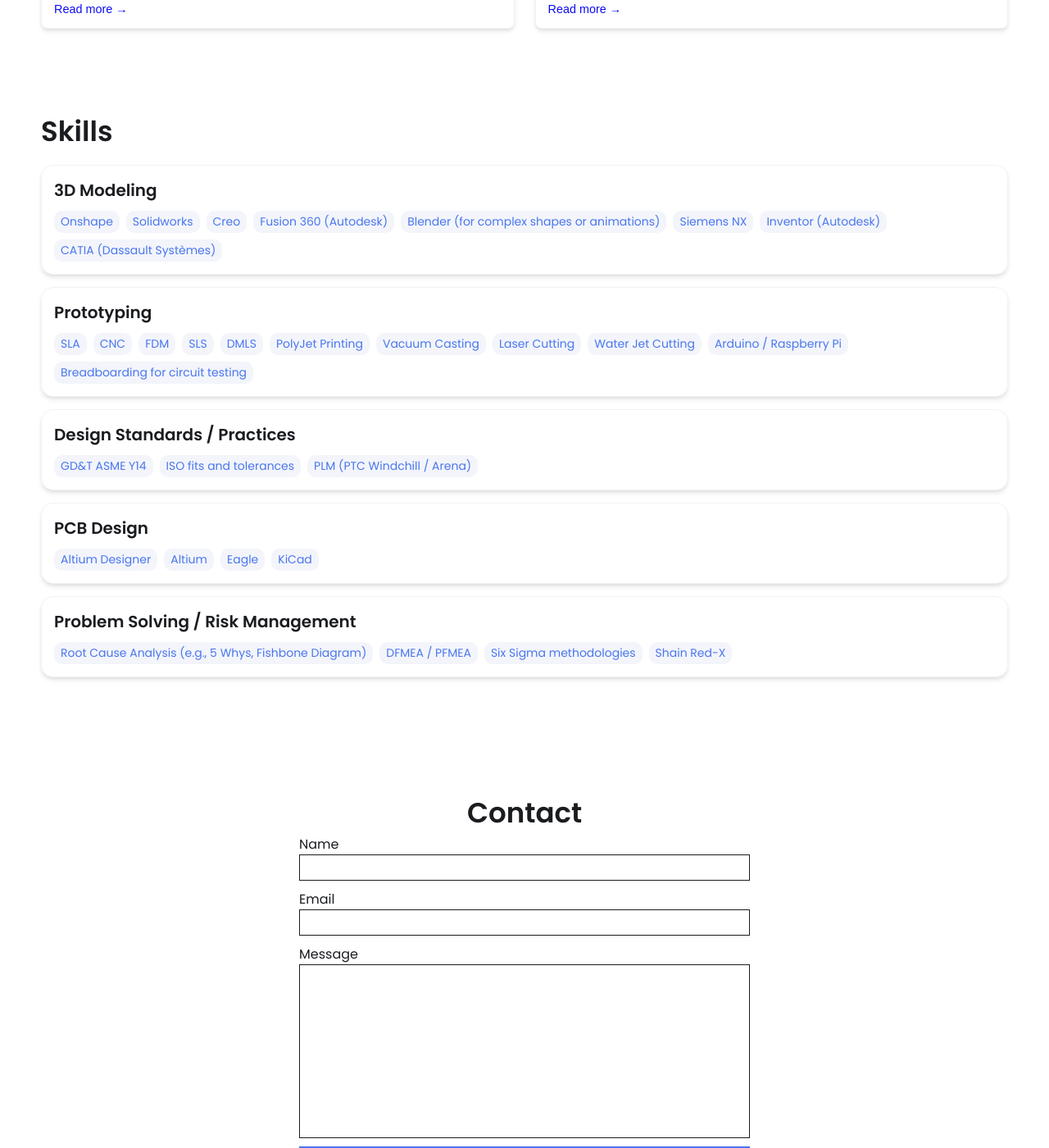
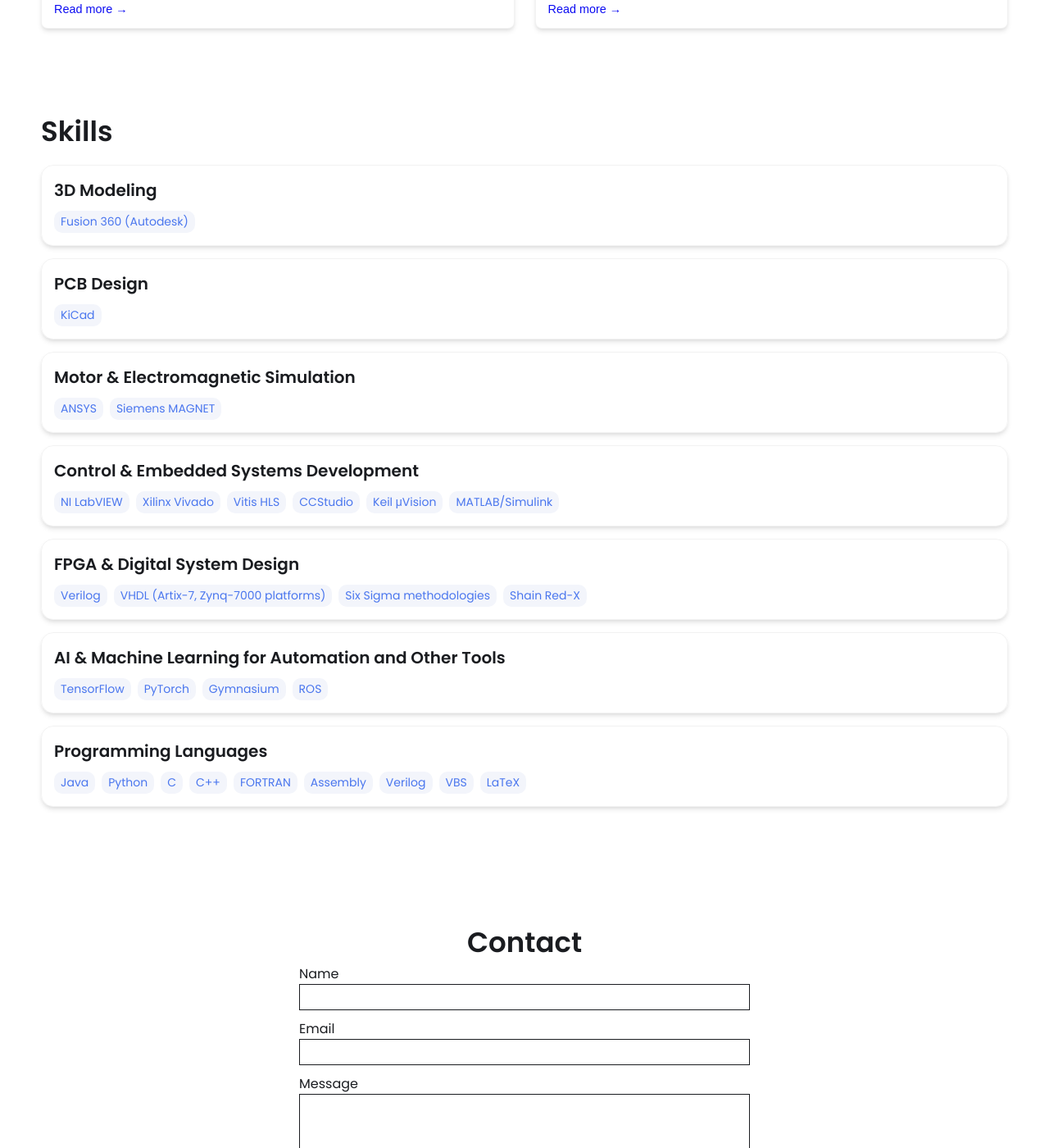
Before and after one commit to vk24940/vk24940.github.io, a Jekyll site: the page built from index.html, in a window 1280 px wide and 1400 px high, scrolled down 1491 px. Shown: the whole window at 82% size. Built offline with Jekyll 4.4.1, drawn with Linux system fonts in a browser that asks for light colours.

Commit message:
Update _config.yml

```diff
--- a/_config.yml
+++ b/_config.yml
@@ -31,7 +31,7 @@ resume-url: /assets/resume/resume.pdf #https://drive.google.com/file/d/13Z3duVzh
 external-links:    # input only your own url slug. The icons with missing entries will not appear.
   linkedin: test    # https://www.linkedin.com/in/{your url slug}
   github: leea12    # https://github.com/{your url slug}
-  stackoverflow: test      # https://stackoverflow.com/users/{your url slug}
+  stackoverflow: #test      # https://stackoverflow.com/users/{your url slug}
   medium:            # https://medium.com/@{your url slug}
   x-twitter:   # https://x.com/{your url slug}
   threads:            # https://threads.net/@{your url slug}
@@ -45,44 +45,45 @@ external-links:    # input only your own url slug. The icons with missing entrie
 skills:
   - category: 3D Modeling
     tools:
-    - Onshape
-    - Solidworks
-    - Creo
     - Fusion 360 (Autodesk)
-    - Blender (for complex shapes or animations)
-    - Siemens NX
-    - Inventor (Autodesk)
-    - CATIA (Dassault Systèmes)
-  - category: Prototyping
-    tools:
-    - SLA
-    - CNC
-    - FDM
-    - SLS
-    - DMLS
-    - PolyJet Printing
-    - Vacuum Casting
-    - Laser Cutting
-    - Water Jet Cutting
-    - Arduino / Raspberry Pi
-    - Breadboarding for circuit testing
-  - category: Design Standards / Practices
-    tools:
-    - GD&T ASME Y14
-    - ISO fits and tolerances
-    - PLM (PTC Windchill / Arena)
   - category: PCB Design
     tools:
-    - Altium Designer
-    - Altium
-    - Eagle
     - KiCad
-  - category: Problem Solving / Risk Management
+  - category: Motor & Electromagnetic Simulation
     tools:
-    - Root Cause Analysis (e.g., 5 Whys, Fishbone Diagram)
-    - DFMEA / PFMEA
+    - ANSYS
+    - Siemens MAGNET
+  - category: Control & Embedded Systems Development
+    tools:
+    - NI LabVIEW
+    - Xilinx Vivado
+    - Vitis HLS
+    - CCStudio
+    - Keil μVision
+    - MATLAB/Simulink
+  - category: FPGA & Digital System Design
+    tools:
+    - Verilog
+    - VHDL (Artix-7, Zynq-7000 platforms)
     - Six Sigma methodologies
     - Shain Red-X
+  - category: AI & Machine Learning for Automation and Other Tools
+    tools:
+    - TensorFlow
+    - PyTorch
+    - Gymnasium
+    - ROS
+  - category: Programming Languages
+    tools:
+    - Java
+    - Python
+    - C
+    - C++
+    - FORTRAN
+    - Assembly
+    - Verilog
+    - VBS
+    - LaTeX
 
 
 # Contact Form Setup. Setup an account and copy over the key. When someone fills out the form, it will be received in your email.
```
